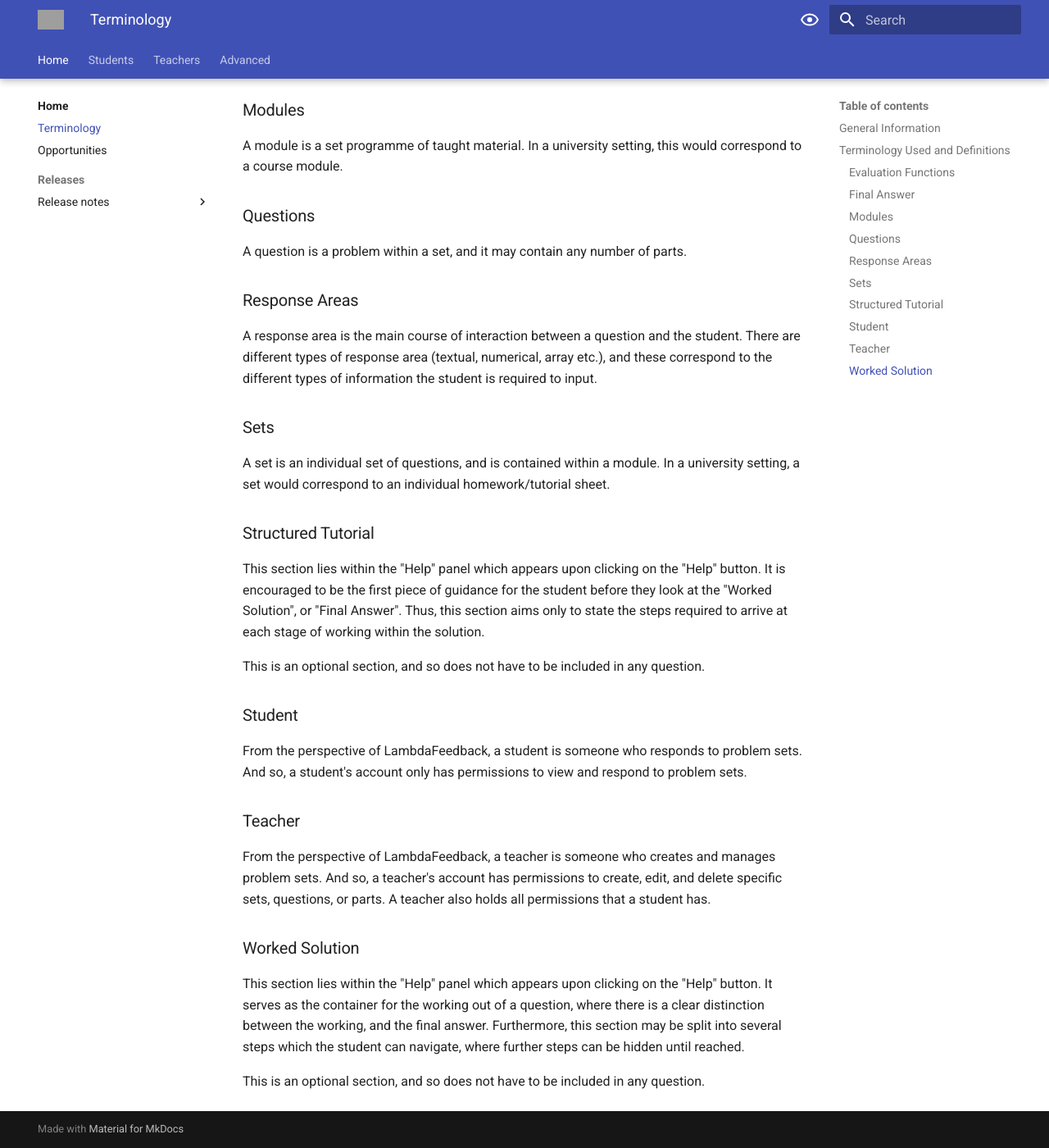
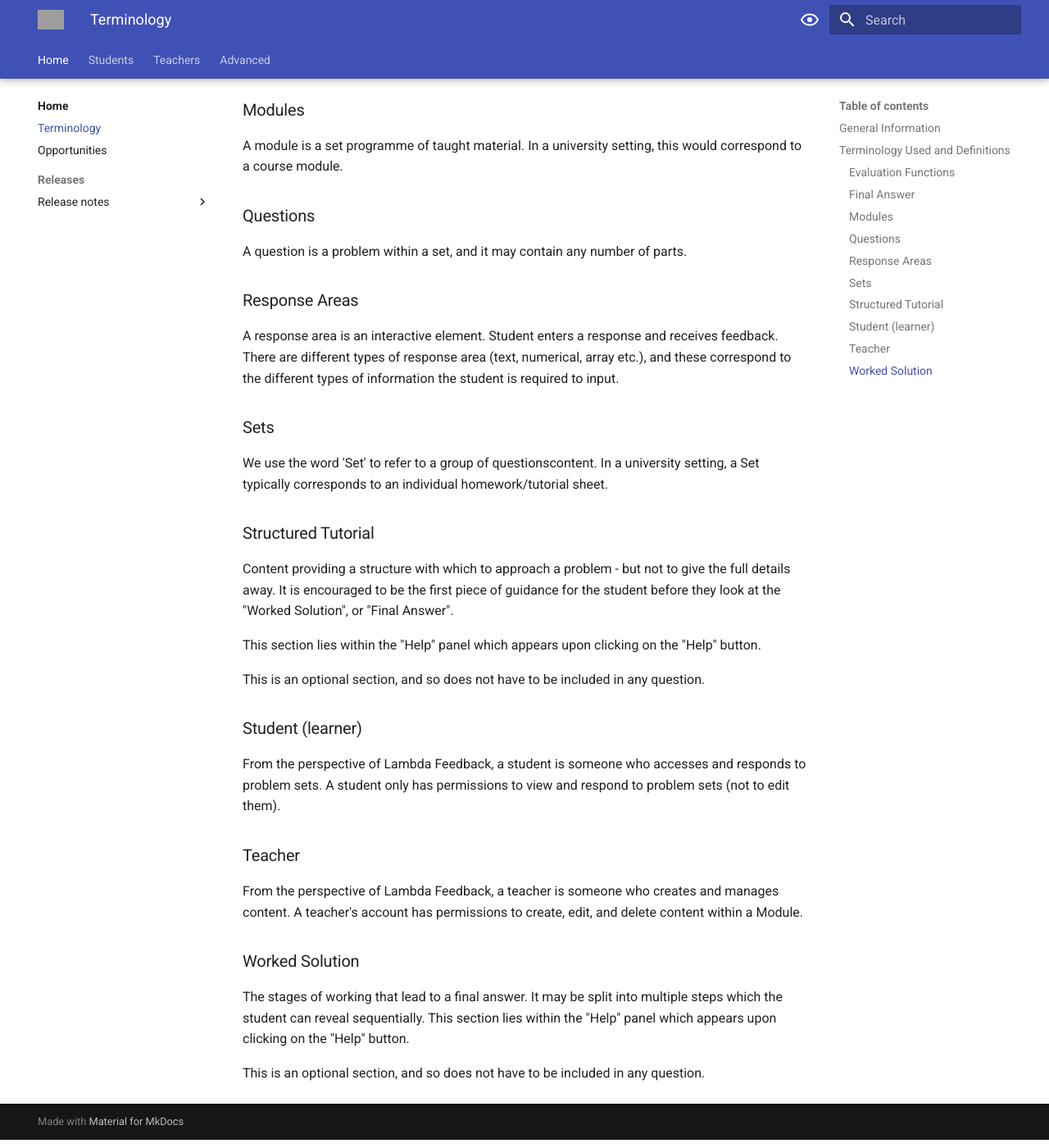
Before and after one commit to lambda-feedback/user-documentation, an MkDocs documentation site: the page built from docs/terminology.md, in a window 1280 px wide and 1400 px high, scrolled down 711 px. Shown: the whole window at 82% size. Built offline with MkDocs 1.6.1 and Material for MkDocs 9.7.7, drawn with Linux system fonts in a browser that asks for light colours; some of the changed text lies outside the part shown; grey boxes are pictures that could not be loaded.

Commit message:
doc-tweaks

```diff
--- a/docs/terminology.md
+++ b/docs/terminology.md
@@ -1,41 +1,55 @@
 ## General Information
-LambdaFeedback is an online platform allowing teachers to set work for students in a way that maximises student-teacher interaction and feedback.
+
+LambdaFeedback is a place to study online. Teachers curate content that students can access. Content is available in the browser and in PDF. Automated feedback on final answers and detailed worked solutions are provided.
 
 ## Terminology Used and Definitions
+
 Here, the fundamental structure and terminology will be laid out.
 
 ### Evaluation Functions
+
 An evaluation function is an algorithm that is applied to a response area, whereby the student's response is evaluated and checked. The types of evaluation functions correspond to the types of response areas.
 
 ### Final Answer
-This section lies within the "Help" panel which appears upon clicking on the "Help" button. It serves as a simple container for the final answer, so that the student may have a simple means of comparing results.
+
+This section lies within the "Help" panel which appears upon clicking on the "Help" button. It serves as a simple container for the final answer, so that the student may compare results.
 
 This is an optional section, and so does not have to be included in any question.
 
 ### Modules
+
 A module is a set programme of taught material. In a university setting, this would correspond to a course module.
 
 ### Questions
+
 A question is a problem within a set, and it may contain any number of parts.
 
 ### Response Areas
-A response area is the main course of interaction between a question and the student. There are different types of response area (textual, numerical, array etc.), and these correspond to the different types of information the student is required to input.
+
+A response area is an interactive element. Student enters a response and receives feedback. There are different types of response area (text, numerical, array etc.), and these correspond to the different types of information the student is required to input.
 
 ### Sets
-A set is an individual set of questions, and is contained within a module. In a university setting, a set would correspond to an individual homework/tutorial sheet.
+
+We use the word 'Set' to refer to a group of questionscontent. In a university setting, a Set typically corresponds to an individual homework/tutorial sheet.
 
 ### Structured Tutorial
-This section lies within the "Help" panel which appears upon clicking on the "Help" button. It is encouraged to be the first piece of guidance for the student before they look at the "Worked Solution", or "Final Answer". Thus, this section aims only to state the steps required to arrive at each stage of working within the solution.
+
+Content providing a structure with which to approach a problem - but not to give the full details away. It is encouraged to be the first piece of guidance for the student before they look at the "Worked Solution", or "Final Answer".
+
+This section lies within the "Help" panel which appears upon clicking on the "Help" button.
 
 This is an optional section, and so does not have to be included in any question.
 
-### Student
-From the perspective of LambdaFeedback, a student is someone who responds to problem sets. And so, a student's account only has permissions to view and respond to problem sets.
+### Student (learner)
+
+From the perspective of Lambda Feedback, a student is someone who accesses and responds to problem sets. A student only has permissions to view and respond to problem sets (not to edit them).
 
 ### Teacher
-From the perspective of LambdaFeedback, a teacher is someone who creates and manages problem sets. And so, a teacher's account has permissions to create, edit, and delete specific sets, questions, or parts. A teacher also holds all permissions that a student has.
+
+From the perspective of Lambda Feedback, a teacher is someone who creates and manages content. A teacher's account has permissions to create, edit, and delete content within a Module.
 
 ### Worked Solution
-This section lies within the "Help" panel which appears upon clicking on the "Help" button. It serves as the container for the working out of a question, where there is a clear distinction between the working, and the final answer. Furthermore, this section may be split into several steps which the student can navigate, where further steps can be hidden until reached.
+
+The stages of working that lead to a final answer. It may be split into multiple steps which the student can reveal sequentially. This section lies within the "Help" panel which appears upon clicking on the "Help" button.
 
 This is an optional section, and so does not have to be included in any question.
```
Also changed, not shown: docs/index.md (+3 -3 lines), docs/releases/release_2023_03_21.md (+1 -1 lines), docs/teacher/guides/content-sets-questions.md (+20 -20 lines), 1 other file.
